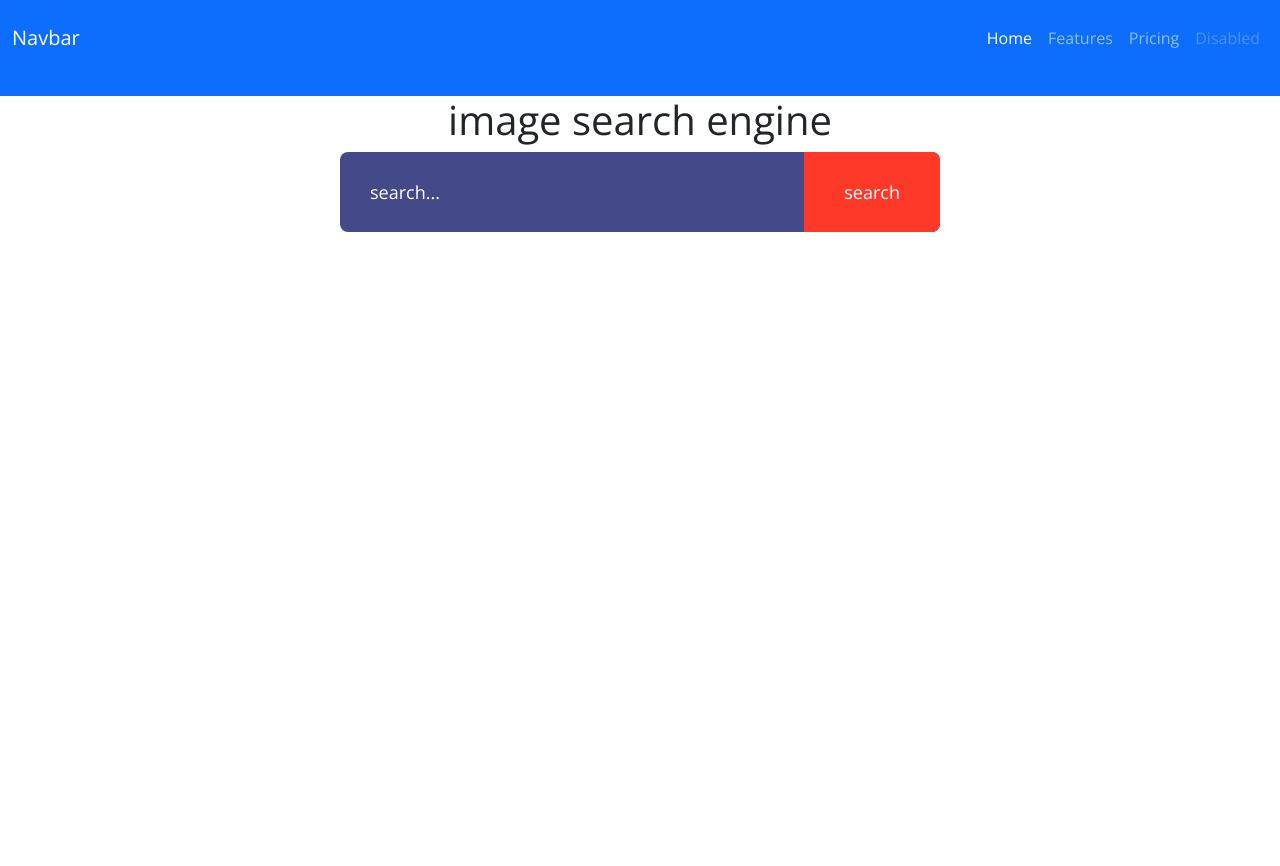
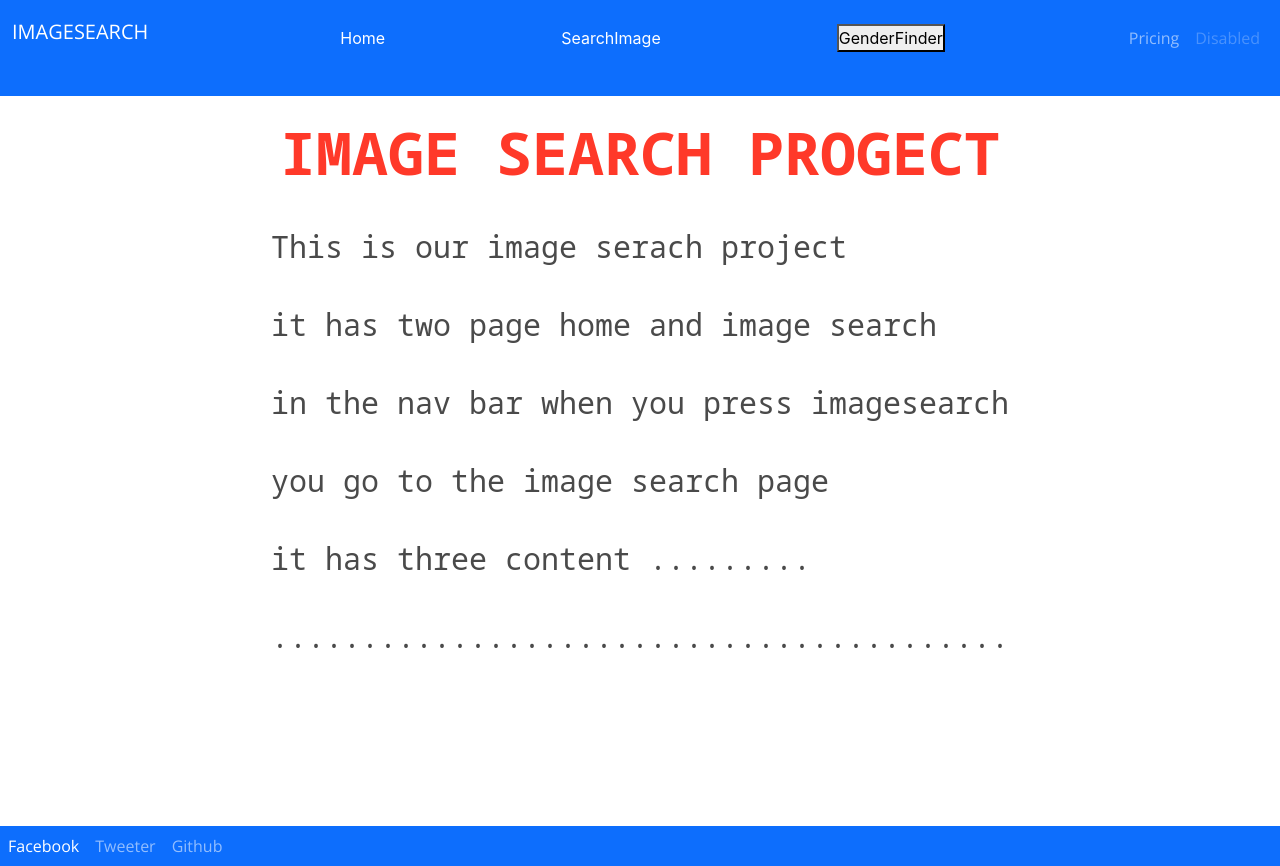
Before and after one commit to JuanFranciscoGrillo/Project_1, a plain HTML site: page index1.html in a window 1280 px wide. Before the commit the page ends 800 px from the top, so only its background shows below. Drawn offline with nearby package versions, Linux system fonts and the light colour scheme; no server answers.

Commit message:
change in index

```diff
--- a/index.html
+++ b/index1.html
@@ -11,26 +11,25 @@
     <style>
       @import url('https://fonts.googleapis.com/css2?family=Open+Sans:ital,wght@0,300;0,400;1,700&display=swap');
     </style>
+    <link rel="stylesheet" href="https://cdn.jsdelivr.net/npm/bulma@0.9.4/css/bulma.min.css">
   <title>SearchImage</title>
-
-
 </head>
 <body>
   <nav class="navbar navbar-expand-lg navbar-dark bg-primary">
     <div class="container-fluid">
-      <a class="navbar-brand" href="#">Navbar</a>
+      <a class="navbar-brand" href="#">IMAGESEARCH</a>
       <button class="navbar-toggler" type="button" data-bs-toggle="collapse" data-bs-target="#navbarNav" aria-controls="navbarNav" aria-expanded="false" aria-label="Toggle navigation">
         <span class="navbar-toggler-icon"></span>
+
       </button>
+      <button  id="homebtn">Home</button>
+      <button  id="nav-button">SearchImage</button>
+      <button id="namefdr">GenderFinder</button>
+
       <div class="d-flex flex-row-reverse bd-highlight">
       <div class="collapse navbar-collapse" id="navbarNav">
         <ul class="navbar-nav">
-          <li class="nav-item">
-            <a class="nav-link active" aria-current="page" href="#">Home</a>
-          </li>
-          <li class="nav-item">
-            <a class="nav-link" href="#">Features</a>
-          </li>
+
           <li class="nav-item">
             <a class="nav-link" href="#">Pricing</a>
           </li>
@@ -38,25 +37,55 @@
             <a class="nav-link disabled">Disabled</a>
           </li>
         </ul>
+
+
       </div>
     </div>
     </div>
   </nav>
+  <h1 id="head">IMAGE SEARCH PROGECT </h1>
+  <div>
+    <p id="Home">
+      This is our image serach project <br>
+      it has two page home and image search <br>
+      in the nav bar when you press imagesearch <br>
+      you go to the image search page <br>
+      it has three content ......... <br>
+      .........................................
 
-  <h1>image search engine</h1>
+    </p>
+  </div>
   <form id="search-form">
     <input type="text" id="search-box" placeholder="search..."/>
     <button>search</button>
   </form>
+
   <div id="search-result"></div>
-  <div class="d-grid gap-2">
+
+   <div class="d-grid gap-2">
     <button class="btn btn-primary" id="show-more-btn"type="button">showmore</button>
   </div>
 
+  <footer class="foot navbar-expand-lg navbar-dark bg-primary" id="footer">
+    <div class="container-foot">
 
-<!-- <script async -->
-    <!-- src="https://maps.googleapis.com/maps/api/js?key=AIzaSyCOAxVBzw0-_4EuVdxjfqsFfrR1fFuAqzk&callback=initMap"> -->
-</script>
-<script src="script.js"></script>
+      <div class="d-flex flex-row-reverse bd-highlight">
+      <div class="collapse navbar-collapse" id="navbarNav">
+        <ul class="navbar-nav">
+          <li class="nav-item">
+            <a class="nav-link active" aria-current="page" href="#">Facebook</a>
+          </li>
+          <li class="nav-item">
+            <a class="nav-link" href="#">Tweeter</a>
+          </li>
+          <li class="nav-item">
+            <a class="nav-link" href="#">Github</a>
+          </li>
+
+        </ul>
+      </div>
+    </div>
+  </footer>
+  <script src="script.js"></script>
 </body>
 </html>
--- a/script.js
+++ b/script.js
@@ -1,3 +1,7 @@
+const home = document.getElementById('Home');
+const form = document.querySelector('form');
+const homebtn = document.getElementById('homebtn')
+const search = document.getElementById("nav-button");
 const searchForm = document.getElementById('search-form');
 const searchResult = document.getElementById('search-result');
 const searchBox = document.getElementById('search-box');
@@ -43,3 +47,33 @@ showMore.addEventListener('click',()=>{
   page++
   searchImages()
 })
+
+search.addEventListener('click',()=>{
+
+  home.style.display='none'
+  form.style.display='flex'
+  searchResult.style.display='grid'
+
+})
+
+homebtn.addEventListener('click',()=>{
+  home.style.display='flex'
+  form.style.display='none'
+  showMore.style.display= "none"
+  searchResult.style.display='none'
+})
+
+async function GenderFinder(){
+  const url ="https://api.genderize.io?name=";
+  const inputname ='bisrat';
+  const finalurl =url + inputname;
+  const response = await fetch(finalurl);
+  const data = await response.json();
+
+  const resultgender =document.createElement('h3')
+  console.log(data.gender)
+
+  searchResult.appendChild(gender)
+}
+
+GenderFinder();
--- a/style.css
+++ b/style.css
@@ -8,6 +8,7 @@ body {
   background: #39297b;
   color:#fff;
 
+
 }
 
 .container-fluid{
@@ -16,14 +17,42 @@ body {
   font-weight: 40px;
   margin-bottom: 20px;
 }
+#homebtn{
+  background: #0d6efd;
+  color: #fff;
+  border: none;
+}
+
+#nav-button{
+  background: #0d6efd;
+  color: #fff;
+  border: none;
+
+}
 
 
-h1 {
+#head {
+  font-family: 'Noto Sans Mono', monospace;
+  font-weight: 800;
+  font-size: 60px;
+  color: #ff3929;
   text-align: center;
-  margin-top: 50px;
-  margin-bottom:  50px;
-  font-weight: 60px;
+  margin-top: 20px;
+  margin-bottom:  20px;
+
 }
+
+P{
+  font-family: 'Noto Sans Mono', monospace;
+  display: flex;
+  justify-content: center;
+  align-items: center;
+  line-height: 78px;
+  font-size: 30px;
+
+}
+
+
 
 form {
   width:90%;
@@ -34,6 +63,7 @@ form {
   display: flex;
   align-items: center;
   border-radius: 8px;
+  display: none;
 }
 form input{
   flex: 1;
```
